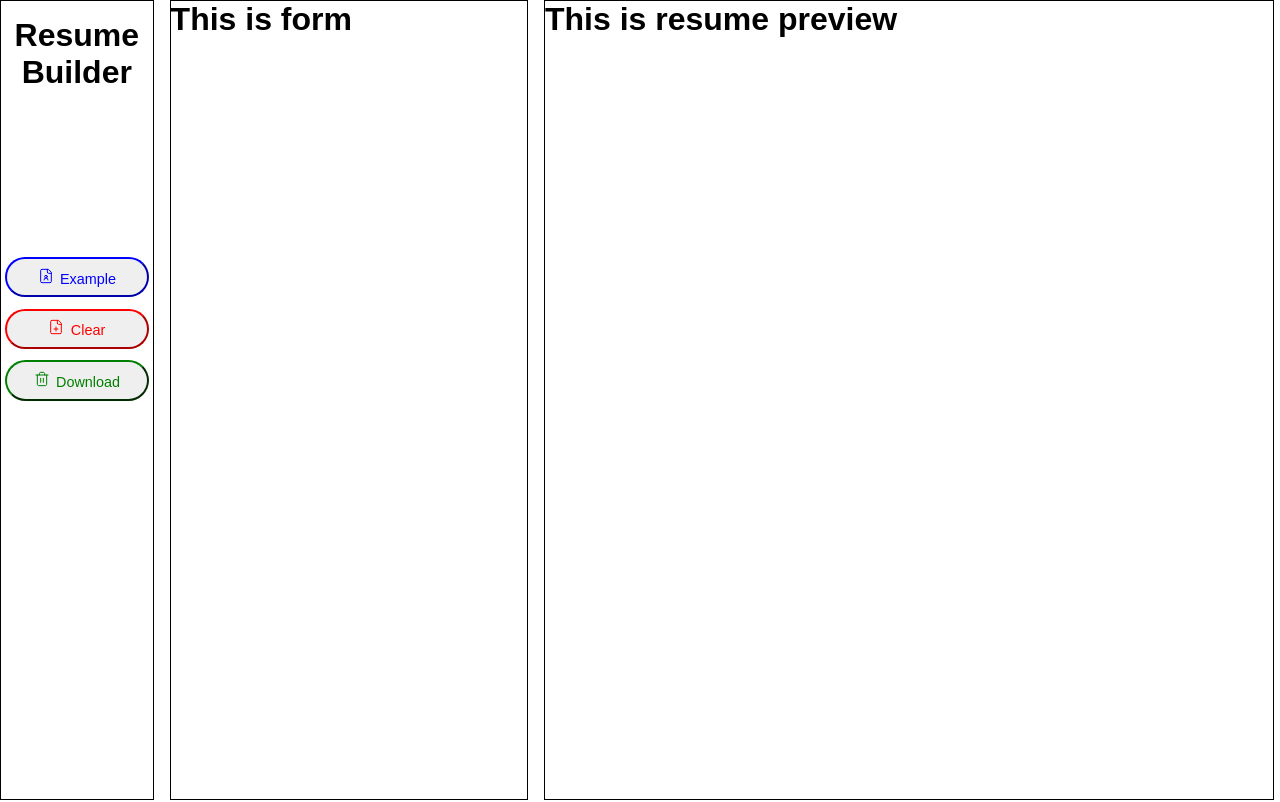
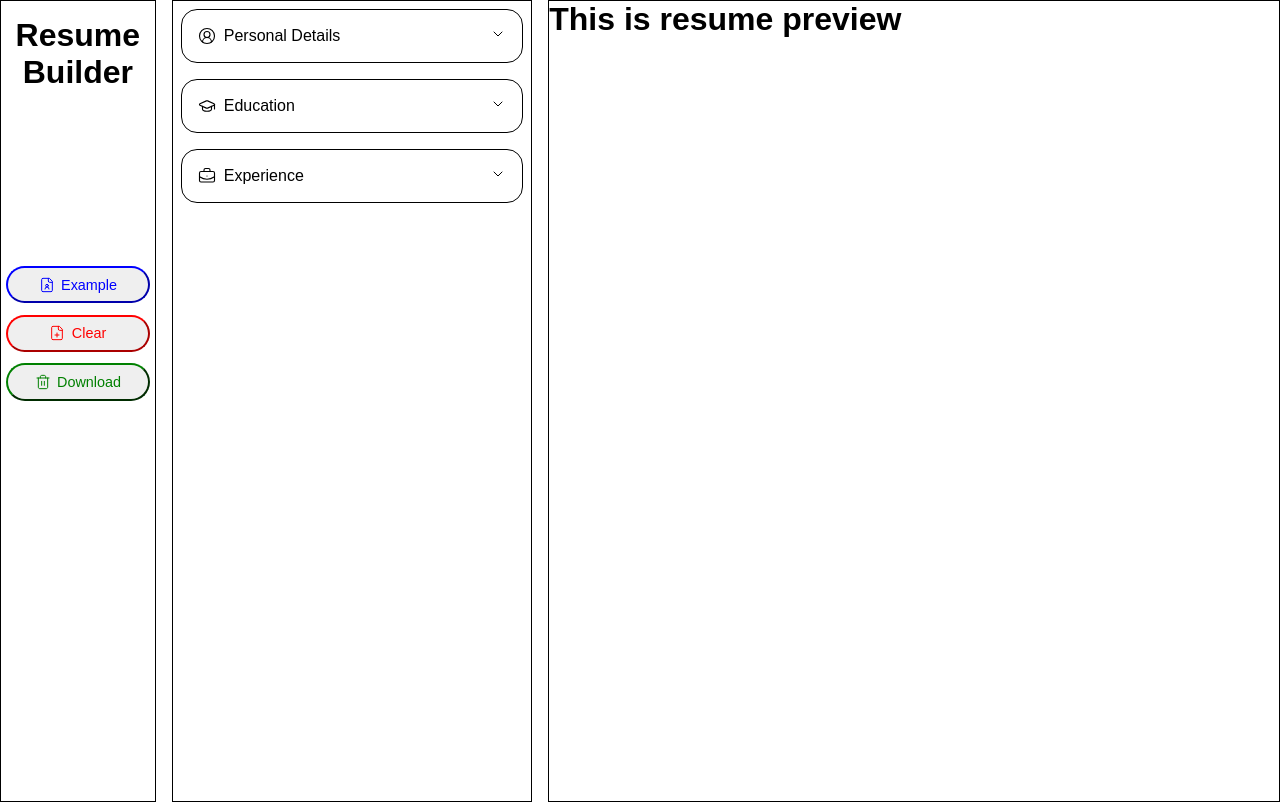
Before and after one commit to KRanggaR/CV_Application, a React (Vite) app: page / in a window 1280 px wide. Built offline with nearby package versions, Linux system fonts and the light colour scheme.

Commit message:
form fields created

```diff
--- /dev/null
+++ b/src/UI/FormToggler.jsx
@@ -0,0 +1,26 @@
+import React from 'react'
+import '../UI/ui.css';
+import { ChevronDown } from 'lucide-react';
+
+function FormToggler({FormSvg, formTitle= 'Title Demo'}) {
+
+    return (
+        <>
+            <div className='form-section border-box'>
+                <div className='formm-header'>
+                    <div>
+                        <span className='title-header'>
+                            <FormSvg size={18} strokeWidth={1.5} />
+                            {formTitle}
+                        </span>
+                    </div>
+                    <div>
+                        <ChevronDown size={16} strokeWidth={1.5} />
+                    </div>
+                </div>
+            </div>
+        </>
+    )
+}
+
+export default FormToggler
--- a/src/UI/ui.css
+++ b/src/UI/ui.css
@@ -1,6 +1,29 @@
 .task_buttons {
+    display: flex;
+    align-items: center;
+    justify-content: center;
     border-radius: 2rem;
     padding: 0.55rem 1rem;
     font-size: 0.9rem;
     width: 9rem;
 }
+
+.form-section{
+    border-radius: 1rem;
+    padding: 1rem;
+    margin: 0.5rem;
+    margin-bottom: 1rem;
+}
+
+.formm-header{
+display: flex;
+align-items: center;
+justify-content: space-between;
+}
+
+.title-header{
+    display: flex;
+    align-items: center;
+    justify-content: center;
+    gap: 0.5rem;
+}
--- a/src/components/DetailForm.jsx
+++ b/src/components/DetailForm.jsx
@@ -1,13 +1,18 @@
 import React from 'react'
 import '../styles/defaultView.css';
+import FormToggler from '../UI/FormToggler'
+import { CircleUserRound, GraduationCap, BriefcaseBusiness} from 'lucide-react';
 
 function DetailForm() {
   return (
     <>
-    <div className='detailForm border-box'>
-
-      <h1>This is form</h1>
-    </div>
+      <div className='detailForm border-box'>
+        <div>
+          <FormToggler FormSvg={CircleUserRound} formTitle='Personal Details'/>
+          <FormToggler FormSvg={GraduationCap} formTitle='Education'/>
+          <FormToggler FormSvg={BriefcaseBusiness} formTitle='Experience'/>
+        </div>
+      </div>
     </>
   )
 }
--- a/src/styles/app.css
+++ b/src/styles/app.css
@@ -9,13 +9,6 @@ font-family: NotoSans, sans-serif
     gap: 1rem;
 }
 
-.app-wrapper > * {
-    flex-shrink: 0;     /* prevent it from shrinking */
-    flex-grow: 0;
-    box-sizing: border-box;
-    /* flex: 1 2 auto; */
-  }
-
 @media(max-width: 600px) {
  .app-wrapper {
     align-items: stretch;
```
